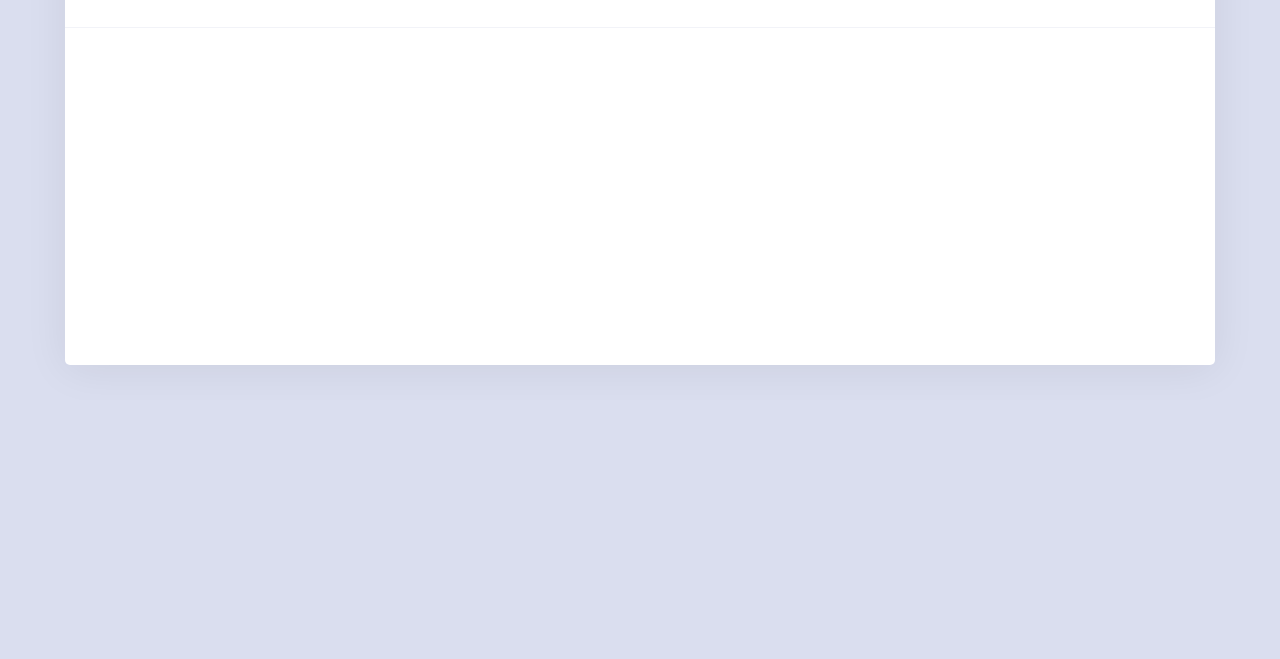
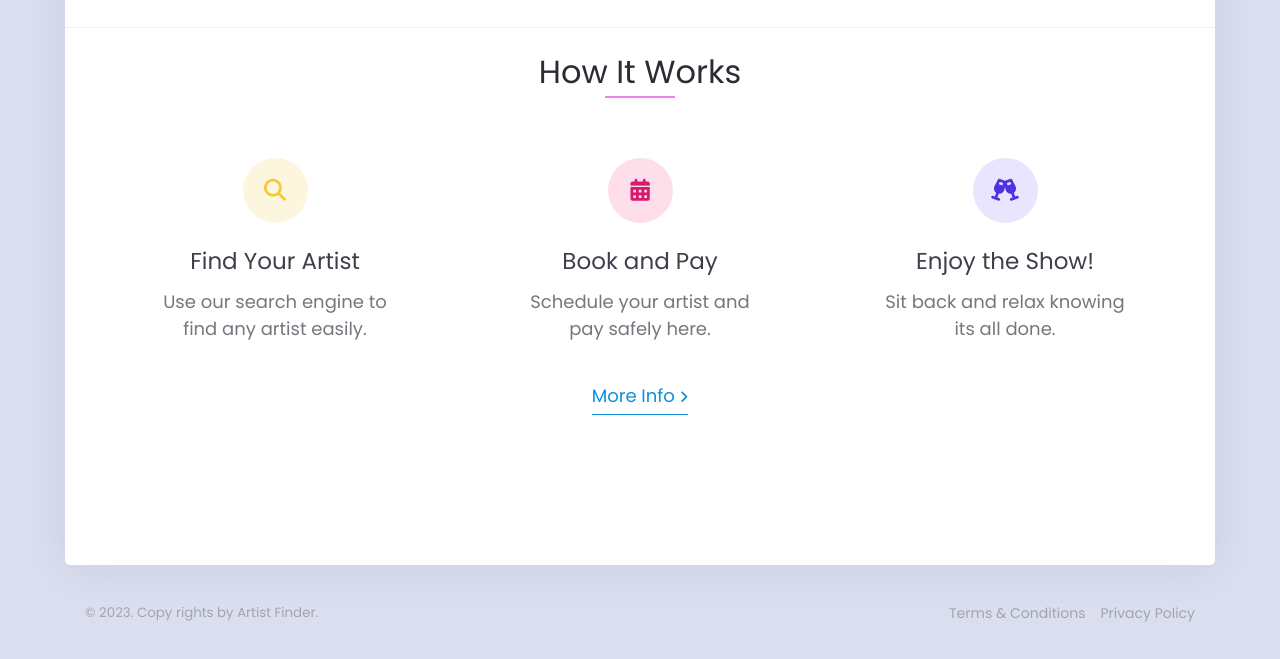
Before and after one commit to sravantp7/artist-finder-website, a plain HTML site: page index.html in a window 1280 px wide. Shown: the part 515-1174 px from the top of the page. Before the commit the page ends 915 px from the top, so only its background shows below. Drawn offline with Linux system fonts and the light colour scheme.

Commit message:
added how it works & footer section

```diff
--- a/index.html
+++ b/index.html
@@ -68,8 +68,42 @@
         <img src="https://i.ibb.co/dcSmf5Y/events-seas.png" alt="pic2" />
         <img src="https://i.ibb.co/yVY4vFQ/Creter-s.png" alt="pic3" />
       </section>
-      <section></section>
+      <section class="how-section">
+        <h2 class="second-heading">how it works</h2>
+        <section class="steps">
+          <section class="step">
+            <i class="fa-solid fa-magnifying-glass step-icon"></i>
+            <h3 class="third-heading">Find Your Artist</h3>
+            <p>Use our search engine to find any artist easily.</p>
+          </section>
+          <section class="step">
+            <i class="fa-solid fa-calendar-days step-icon"></i>
+            <h3 class="third-heading">Book and Pay</h3>
+            <p>Schedule your artist and pay safely here.</p>
+          </section>
+          <section class="step">
+            <i class="fa-solid fa-champagne-glasses step-icon"></i>
+            <h3 class="third-heading">Enjoy the Show!</h3>
+            <p>Sit back and relax knowing its all done.</p>
+          </section>
+        </section>
+        <a href="#" class="more-info"
+          >More Info <i class="fa-solid fa-angle-right more-icon"></i
+        ></a>
+      </section>
     </main>
-    <footer></footer>
+    <footer class="footer">
+      <small class="copyright"
+        >&copy; 2023. Copy rights by Artist Finder.</small
+      >
+      <ul class="legal-list">
+        <li class="legal-item">
+          <a href="#" class="legal-link">Terms & Conditions</a>
+        </li>
+        <li class="legal-item">
+          <a href="#" class="legal-link">Privacy Policy</a>
+        </li>
+      </ul>
+    </footer>
   </body>
 </html>
--- a/style.css
+++ b/style.css
@@ -110,7 +110,7 @@ header {
 main {
   max-width: 1150px;
   background-color: white;
-  height: 800px;
+  height: 1000px;
   margin: 0 auto;
   border-radius: 5px;
   margin-bottom: 35px;
@@ -221,3 +221,128 @@ main {
 .credentials img {
   width: 100px;
 }
+
+/* how section */
+
+.how-section {
+  display: flex;
+  flex-direction: column;
+  align-items: center;
+  justify-content: center;
+}
+
+.second-heading {
+  padding: 20px 0;
+  font-size: 32px;
+  color: #292c33;
+  text-transform: capitalize;
+  font-weight: 500;
+}
+
+.second-heading::after {
+  content: "";
+  width: 70px;
+  height: 2px;
+  background-color: violet;
+  display: block;
+  margin: 0 auto;
+}
+
+.steps {
+  width: 100%;
+  display: flex;
+  padding: 40px 0;
+  gap: 30px;
+  justify-content: space-evenly;
+  align-items: center;
+}
+
+.step {
+  max-width: 250px;
+  text-align: center;
+}
+
+.step-icon {
+  height: 65px;
+  width: 65px;
+  background-color: black;
+  border-radius: 5000px; /* to  make it circle*/
+  color: white;
+  line-height: 65px; /* to align the icon in the center*/
+  margin-bottom: 21px;
+  font-size: 22px;
+}
+
+.step:nth-child(1) .step-icon {
+  background-color: #fdf6de;
+  color: #f5ca36;
+}
+
+.step:nth-child(2) .step-icon {
+  background-color: #ffdeec;
+  color: #da196a;
+}
+
+.step:nth-child(3) .step-icon {
+  background-color: #e9e5ff;
+  color: #4d31e4;
+}
+
+.third-heading {
+  font-size: 23px;
+  color: #3d4048;
+  font-weight: 500;
+  margin-bottom: 10px;
+}
+
+.step p {
+  color: #74777d;
+  font-size: 18px;
+}
+
+.more-info {
+  border-bottom: 1px solid var(--main-color);
+  color: var(--main-color);
+  font-size: 18px;
+  padding-bottom: 5px;
+  transition: all 0.5s;
+}
+
+.more-icon {
+  font-size: 14px;
+  transition: all 0.3s;
+}
+
+.more-info:hover {
+  opacity: 0.8;
+}
+
+.more-info:hover .more-icon {
+  transform: translateX(3px);
+}
+
+/* Footer */
+
+.footer {
+  max-width: 1150px;
+  margin: 0 auto;
+  display: flex;
+  align-items: center;
+  justify-content: space-between;
+  color: #a1a4b0;
+  padding: 0 20px;
+  padding-bottom: 50px;
+}
+
+.legal-list {
+  display: flex;
+  gap: 15px;
+}
+
+.legal-item {
+}
+
+.legal-link {
+  font-size: 14px;
+  text-transform: capitalize;
+}
```
